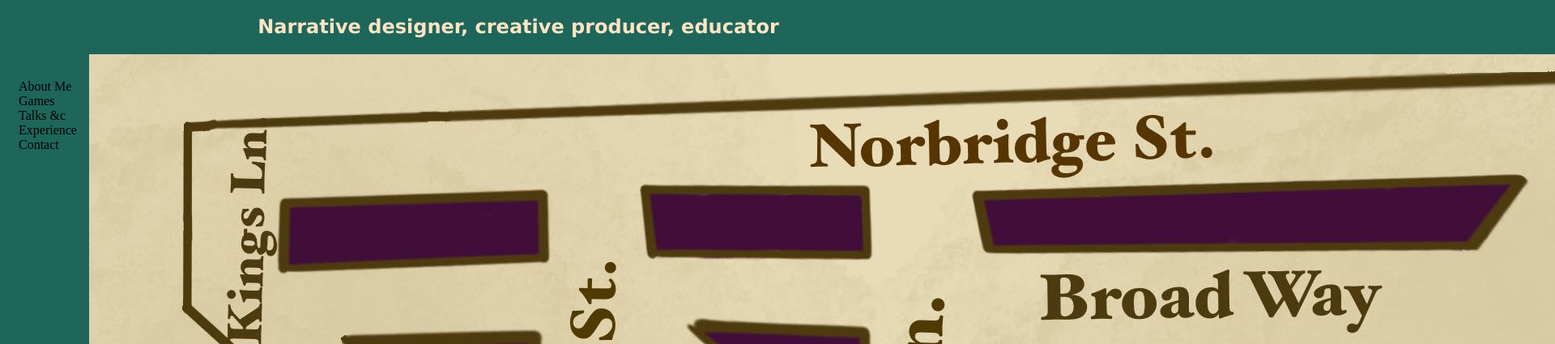
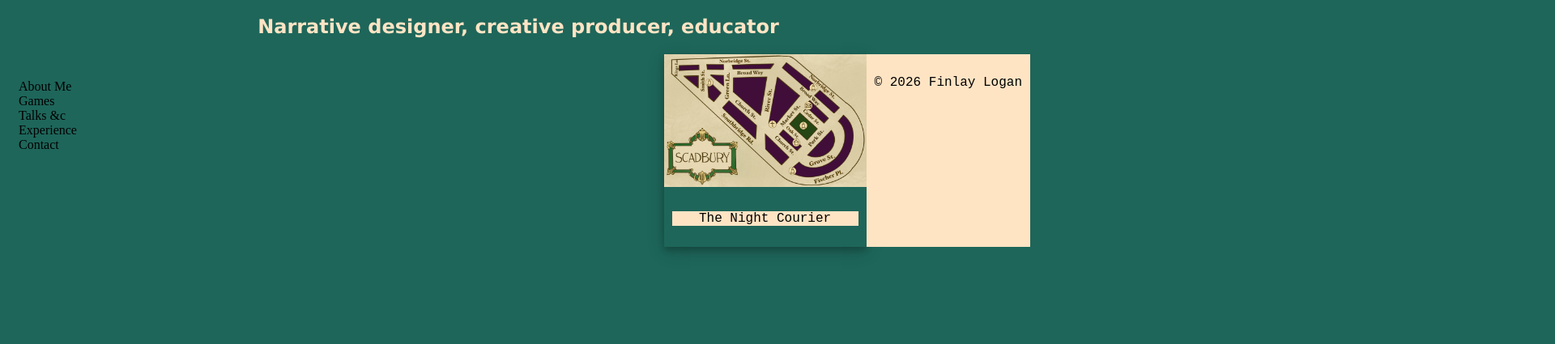
Before and after one commit to infernal-glow/finlaylogan.github.io, a plain HTML site: page index.html in a window 1280 px wide. Shown: the part 191-616 px from the top of the page at 81% size, 1920 px wide, since content can reach past the window. Drawn offline with Linux system fonts and the light colour scheme.

Commit message:
div stuff

```diff
--- a/index.html
+++ b/index.html
@@ -46,6 +46,26 @@ footer {
   color: black;
 }
 
+/* Div styles */
+
+div.game {
+  background-color: white;
+  color: black;
+  padding: 10px;
+  text-align: left;
+  box-shadow: 10px 10px 5px;
+}
+
+div.card {
+  width: 250px;
+  box-shadow: 0 4px 8px 0 rgba(0, 0, 0, 0.2), 0 6px 20px 0 rgba(0, 0, 0, 0.19);
+  text-align: center;
+}
+
+div.container {
+  padding: 10px;
+}
+
 /* Responsive layout - makes the menu and the content sit on top of each other instead of next to each other */
 
 </style>
@@ -71,7 +91,12 @@ footer {
         </ul>
     </nav>
 
-    <img src="courier_map.jpg" style="height:300; height:auto;">
+  <div class="card">
+    <img src="courier_map.jpg" alt="Scadbury town map" style="width:100%">
+    <div class="container">
+      <p>The Night Courier</p>
+    </div>
+  </div>
 
 <footer><p>© 2026 Finlay Logan</p></footer>
 
```
